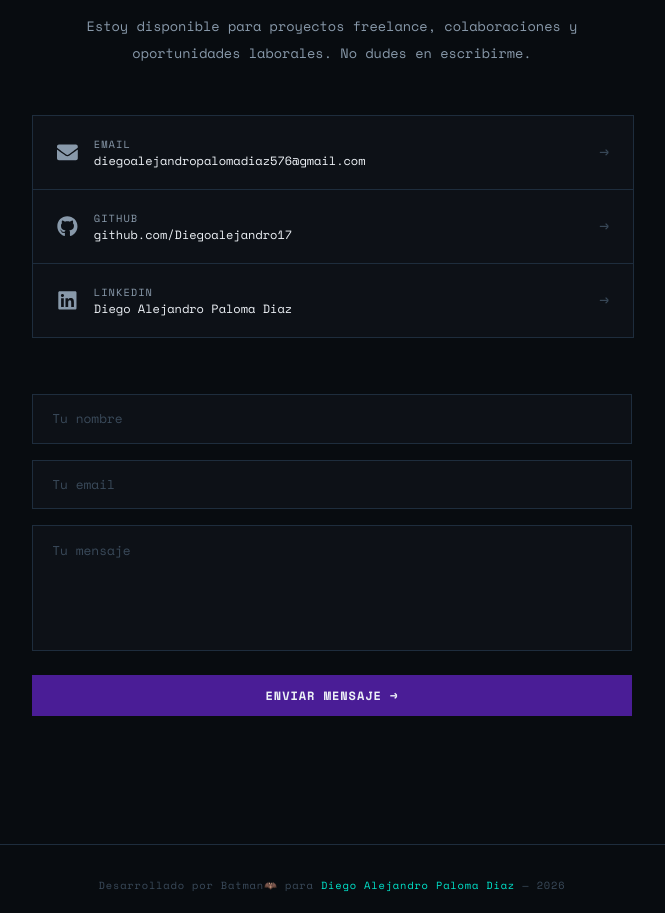
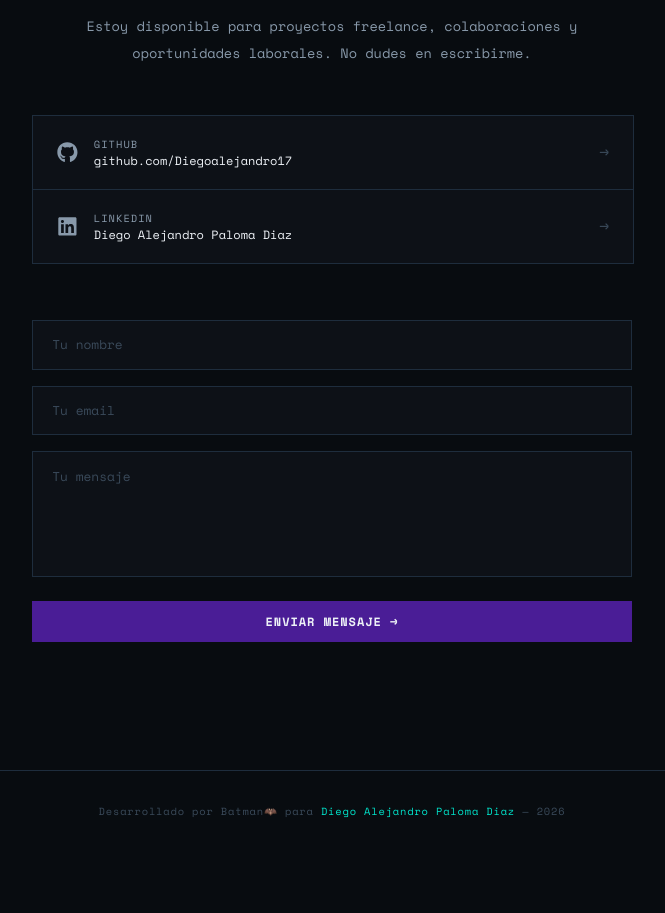
Before and after one commit to Diegoalejandro17/portfolio, a Next.js app: page / in a window 1280 px wide. Shown: the part 3830-4743 px from the top of the page, without its empty margins (308-973 px from the left). After the commit the page ends 4681 px from the top, so only its background shows below. Built offline with nearby package versions, Linux system fonts and the light colour scheme.

Commit message:
se quita el correo del front por seguridad

```diff
--- a/src/components/Contact.js
+++ b/src/components/Contact.js
@@ -45,16 +45,6 @@ export default function Contact() {
   </p>
   <div className={`${styles.grid} reveal reveal-delay-2`}>
     <div className={styles.links}>
-      <a href="mailto:diegoalejandropalomadiaz576@gmail.com" className={styles.linkRow}>
-        <div className={styles.linkLeft}>
-          <FaEnvelope className={styles.linkIcon} />
-          <div>
-            <div className={styles.linkLabel}>Email</div>
-            <div className={styles.linkValue}>diegoalejandropalomadiaz576@gmail.com</div>
-          </div>
-        </div>
-        <span className={styles.arrow}>→</span>
-      </a>
       <a href="https://github.com/Diegoalejandro17" target="_blank" className={styles.linkRow}>
         <div className={styles.linkLeft}>
           <FaGithub className={styles.linkIcon} />
```
